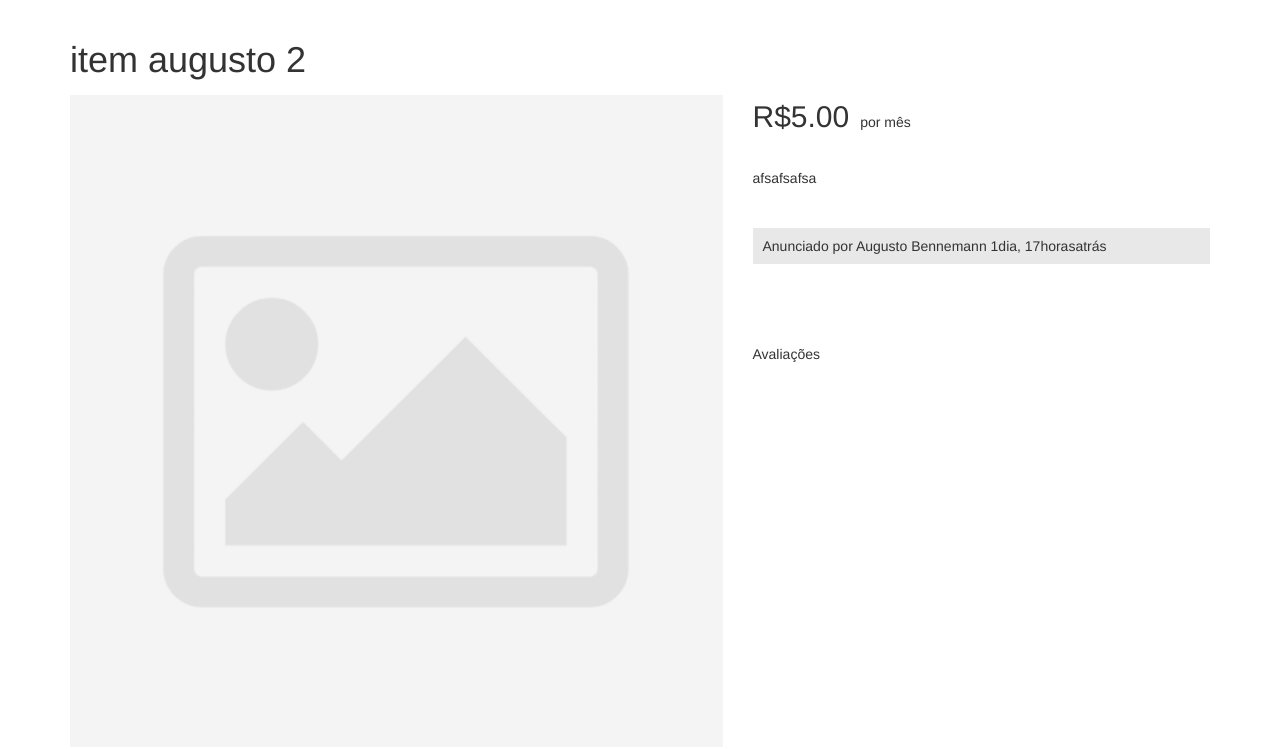
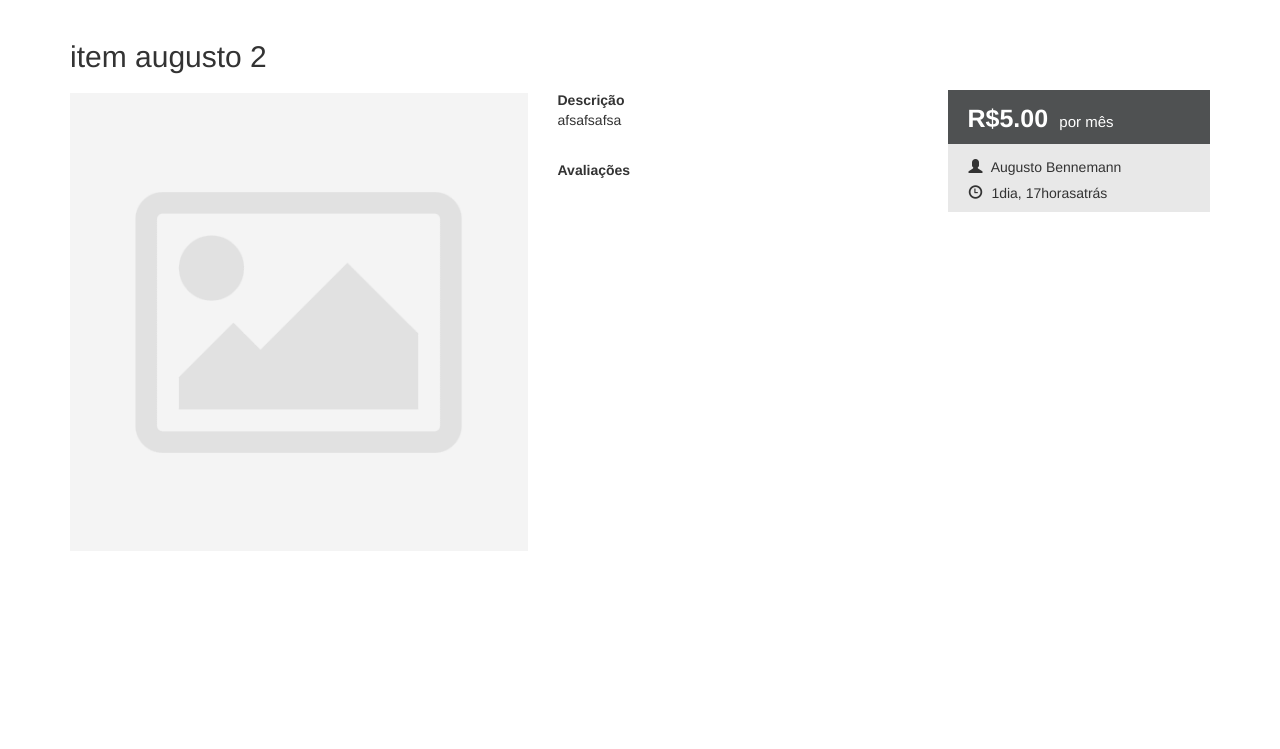
Before and after one commit to gutobenn/inf-engsw, a Django app: page /items/2/ in a window 1280 px wide. Shown: the part 51-800 px from the top of the page. Run offline with Django 3.2, Linux system fonts and the light colour scheme; data comes from the database, SQL or seed files in the repository; some libraries are stand-ins or nearby versions.

Commit message:
Improve layout of item_detail page

```diff
--- a/alugueme/static/css/style.css
+++ b/alugueme/static/css/style.css
@@ -52,17 +52,30 @@
   width: 100%;
 }
 
-.item-detail #leftcolx h1 {
-  margin-bottom: 15px;
+.item-detail #leftcolx h2 {
+  margin-bottom: 20px;
 }
 
-.item-detail #rightcolx {
+.item-detail #rightcolx,
+.item-detail #middlecolx {
   margin-top: 70px;
 }
 
 .item-detail #rightcolx h2 {
   display: inline;
   margin-right: 7px;
+}
+
+.item-detail #item-detail-price {
+  background: rgba(60,63,64,0.9);
+  color: #fff;
+  padding: 15px 20px 11px;
+  font-size: 15px;
+}
+
+.item-detail #item-detail-price h2{
+  font-weight: bold;
+  font-size: 25px;
 }
 
 .item-detail #item-detail-description {
@@ -72,8 +85,28 @@
 
 .item-detail #item-detail-owner {
   background: #e8e8e8;
-  padding: 8px 10px;
-  margin-bottom: 20px;
+  padding: 10px 21px 6px;
+  line-height: 26px;
+}
+
+.item-detail #item-detail-owner span {
+  margin-right: 5px;
+}
+
+.item-detail #item-detail-rentformdiv {
+  padding: 15px;
+  background: #f8f8f8;
+  border-top: 1px solid #ddd;
+}
+
+.item-detail #item-detail-rentformdiv button[type="submit"]{
+  width: 100%;
+  font-size: 18px;
+  margin-top: 8px;
+}
+
+.item-detail #item-detail-rentformdiv label{
+  font-weight: normal;
 }
 
 .item-detail #alreadyrequested {
@@ -143,3 +176,7 @@
   display: table;
   clear: both;
 }
+
+button, input, select, textarea {
+  padding: 5px;
+}
--- a/alugueme/templates/alugueme/base.html
+++ b/alugueme/templates/alugueme/base.html
@@ -54,7 +54,7 @@
 
           <div class="container">
             {% for message in messages %}
-              <div class="alert {{ message.tags }} alert-dismissible" role="alert">
+              <div class="alert {{ message.tags }} alert-dismissible" role="alert" style="margin-top: 20px;">
                 <button type="button" class="close" data-dismiss="alert" aria-label="Close">
                   <span aria-hidden="true">&times;</span>
                 </button>
--- a/alugueme/templates/alugueme/item_detail.html
+++ b/alugueme/templates/alugueme/item_detail.html
@@ -2,22 +2,29 @@
 {% load humanize %}
 {% block content %}
   <div class="row item-detail">
-    <div class="col-sm-7" id="leftcolx">
-      <h1>{{ item.title }}
+    <div class="col-sm-5" id="leftcolx">
+      <h2>{{ item.title }}
         {% if item.owner == request.user %}
         <small><a href="{% url 'item_edit' pk=item.pk %}">[Editar]</a></small>
         {% endif %}
-      </h1>
+      </h2>
       <img src="{{ item.image.url }}">
+      <br><br>
     </div>
-    <div class="col-sm-5" id="rightcolx">
+    <div class="col-sm-4" id="middlecolx">
+      <b>Descrição</b>
+      <p>{{ item.description|linebreaksbr }}</p>
+      <p><br><b>Avaliações</b></p>
+    </div>
+    <div class="col-sm-3" id="rightcolx">
       {% if item.status == item.AVAILABLE_STATUS %}
-        <p><h2>R${{ item.price }}</h2> por mês</p>
+        <div id="item-detail-price"><h2>R${{ item.price }}</h2> por mês</div>
       {% else %}
         <h3><span class="label label-danger">Indisponível</span></h3>
       {% endif %}
-      <p id="item-detail-description">{{ item.description|linebreaksbr }}</p>
-      <div id="item-detail-owner">Anunciado por {{ item.owner.first_name }} {{ item.owner.last_name }}
+      <div id="item-detail-owner">
+        <span class="glyphicon glyphicon-user"></span> {{ item.owner.first_name }} {{ item.owner.last_name }}<br>
+        <span class="glyphicon glyphicon-time"></span>
         {% if item.published_date %}
             {{ item.published_date|naturaltime }}
         {% endif %}
@@ -25,7 +32,7 @@
       {% if alreadyrequested %}
         <div id="alreadyrequested">Você já solicitou o aluguel deste item. Caso queira cancelar o pedido, acesse a página <a href="{% url 'rents' %}">Meus Aluguéis</a>.</div>
       {% elif form %}
-        <h4>Solicitar aluguel</h4>
+        <div id="item-detail-rentformdiv">
           <form method="post">
             {% csrf_token %}
             {% for field in form %}
@@ -40,10 +47,9 @@
                 {% endfor %}
               </p>
             {% endfor %}
-          <button type="submit">Enviar</button>
-        </form>
+            <button type="submit" class="btn btn-success">Solicitar aluguel</button>
+        </div>
       {% endif %}
-      <p><br><br><br>Avaliações</p>
     </div>
   </div>
 {% endblock %}
```
Lines whose indentation alone changed are shown as unchanged.
